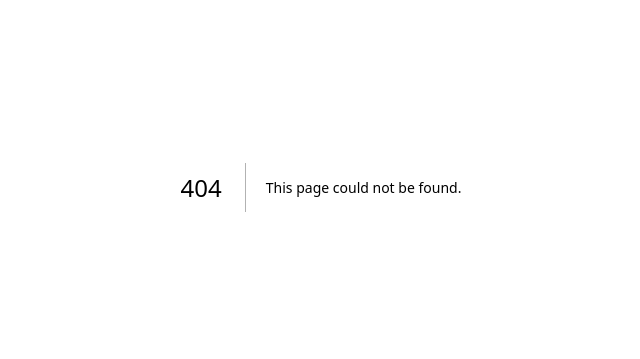
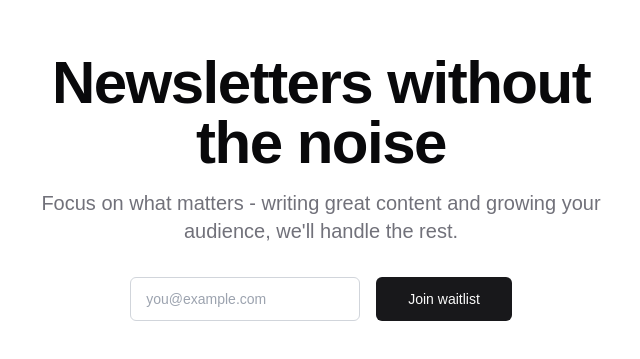
Before and after one commit to plumehq/plume, a Next.js app: page /waitlist in a window 1280 px wide. Before the commit this address had no page. Shown: the part 213-572 px from the top of the page, without its empty margins (319-959 px from the left). Built offline with nearby package versions, Linux system fonts and the light colour scheme.

Commit message:
add waitlist page

```diff
--- /dev/null
+++ b/src/app/waitlist/page.tsx
@@ -0,0 +1,24 @@
+import EmailInput from "@/components/email-input";
+import { Button } from "@/components/button";
+
+export default function Waitlist() {
+  return (
+    <main className="flex min-h-screen flex-col items-center justify-center bg-white px-4">
+      <div className="mx-auto max-w-xl text-center">
+        <h1 className="mb-4 text-4xl font-bold tracking-tight sm:text-5xl md:text-6xl">
+          Newsletters without the noise
+        </h1>
+        <p className="mb-8 text-lg text-muted-foreground sm:text-xl">
+          Focus on what matters - writing great content and growing your
+          audience, we'll handle the rest.
+        </p>
+        <form className="flex w-full max-w-md flex-col items-center gap-4 mx-auto sm:flex-row sm:justify-center">
+          <EmailInput />
+          <Button type="submit" size="lg">
+            Join waitlist
+          </Button>
+        </form>
+      </div>
+    </main>
+  );
+}
--- /dev/null
+++ b/src/components/email-input.tsx
@@ -0,0 +1,14 @@
+export default function EmailInput() {
+  return (
+    <div>
+      <input
+        id="email"
+        name="email"
+        type="email"
+        placeholder="you@example.com"
+        aria-label="Email"
+        className="h-11 block w-[230px] rounded-md bg-white px-4 text-base text-gray-900 outline outline-1 -outline-offset-1 outline-gray-300 placeholder:text-gray-400 focus:outline focus:outline-2 focus:-outline-offset-2 focus:outline-indigo-600 sm:text-sm/6"
+      />
+    </div>
+  );
+}
```
